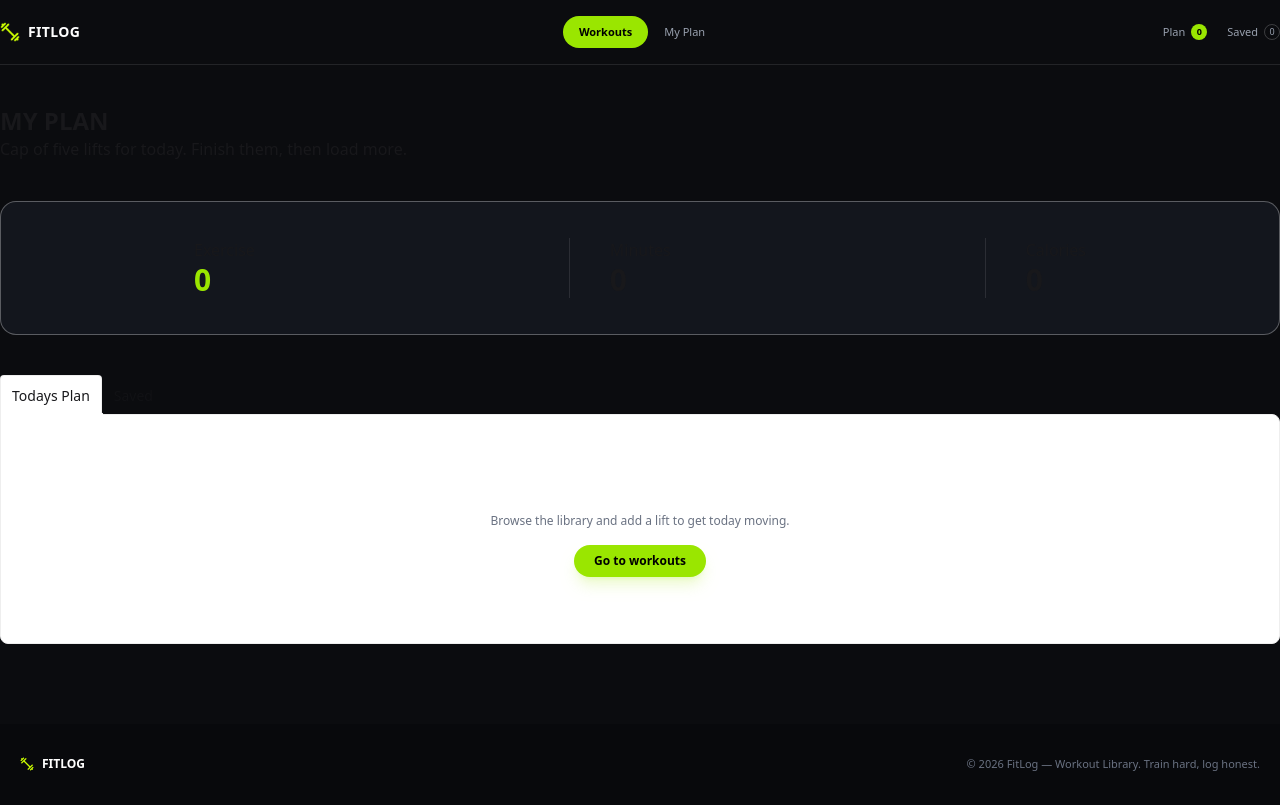
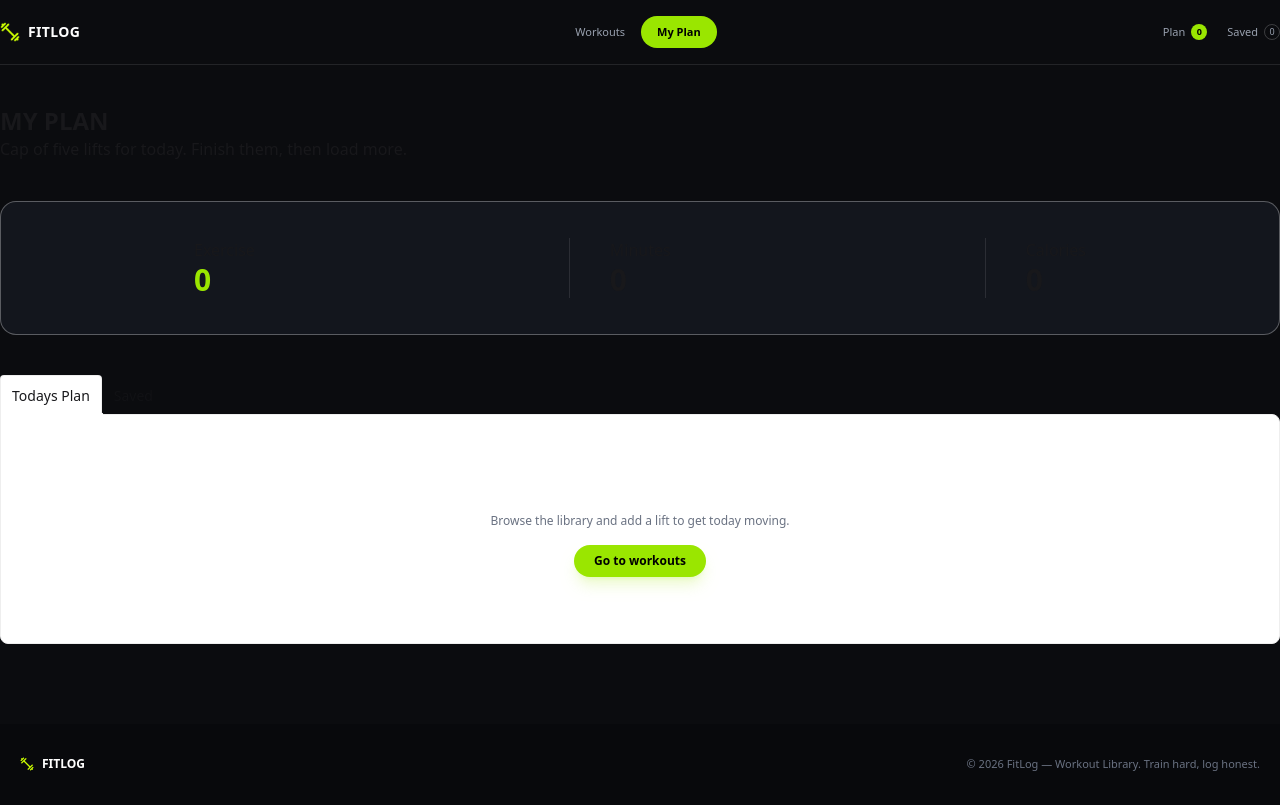
Before and after one commit to hasibsiam119/my-assignment-6-fit-log, a Next.js app: page /my-plan in a window 1280 px wide. Built offline with nearby package versions, Linux system fonts and the light colour scheme.

Commit message:
navbar updated

```diff
--- a/src/components/Navbar.jsx
+++ b/src/components/Navbar.jsx
@@ -4,16 +4,23 @@ import Link from 'next/link';
 import React, { useContext } from 'react';
 import logo from '@/app/assets/logo.png';
 import { planContext } from '@/context/planProvider';
+import { usePathname } from 'next/navigation';
 
 const Navbar = () => {
-
+    const pathname = usePathname();
       const {todaysPlan ,savedPlan } = useContext(planContext)
 
     const links = (
         <>
             <li>
-                <Link href="/"
-                    className="rounded-full bg-lime-400 px-4 py-2 text-[11px] font-bold text-black hover:bg-lime-300">
+               <Link
+                href="/"
+                className={
+                    pathname === "/"
+                        ? "rounded-full bg-lime-400 px-4 py-2 text-[11px] font-bold text-black hover:bg-lime-300"
+                        : "px-3 py-2 text-[11px] font-medium text-gray-400 hover:text-white"
+                }
+            >
                 Workouts
             </Link>
             </li>
@@ -21,7 +28,12 @@ const Navbar = () => {
             <li>
                  <Link
                 href="/my-plan"
-                    className="px-3 py-2 text-[11px] font-medium text-gray-400 hover:text-white">
+                className={
+                    pathname === "/my-plan"
+                        ? "rounded-full bg-lime-400 px-4 py-2 text-[11px] font-bold text-black hover:bg-lime-300"
+                        : "px-3 py-2 text-[11px] font-medium text-gray-400 hover:text-white"
+                }
+            >
                 My Plan
             </Link>
             </li>
```
Lines whose indentation alone changed are shown as unchanged.
